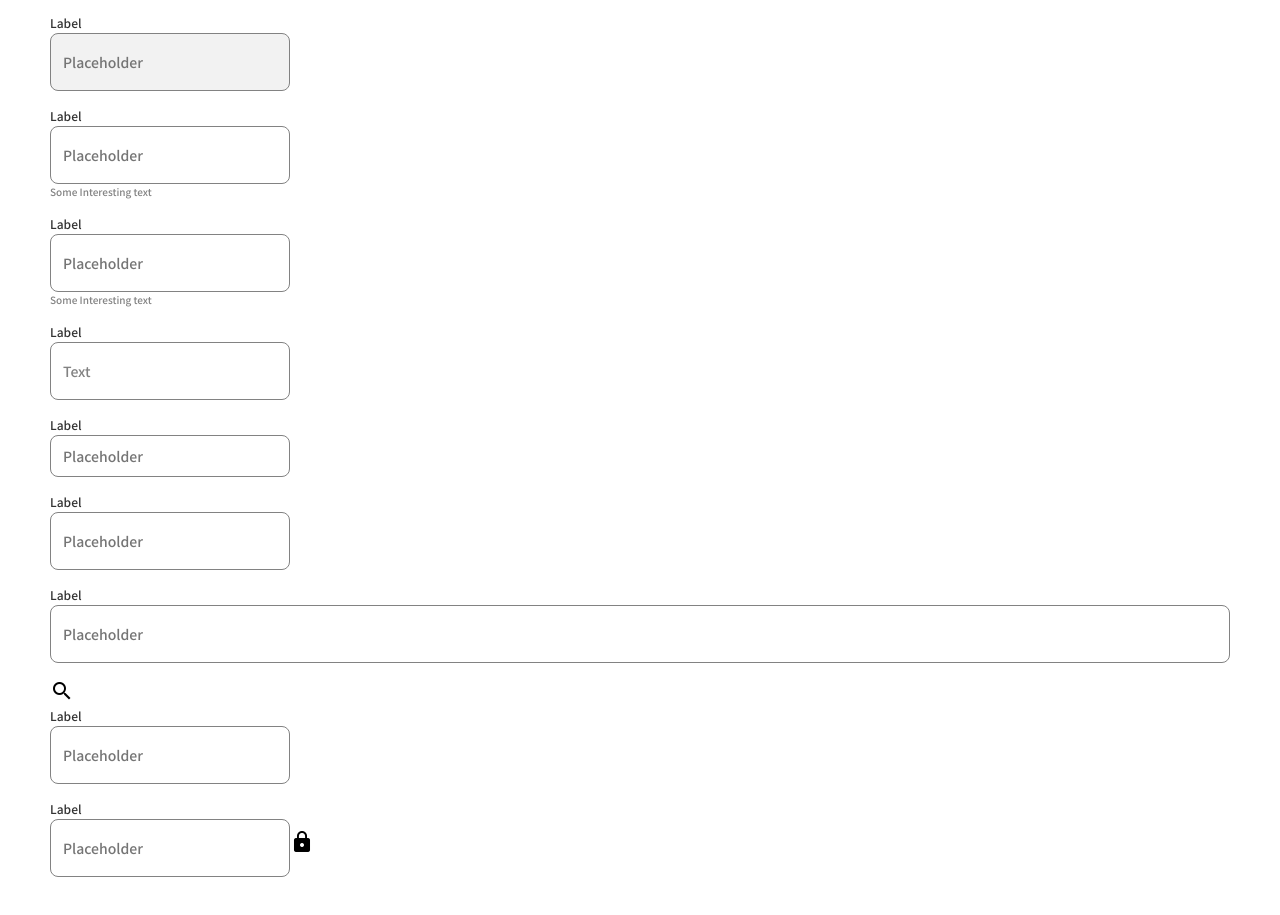
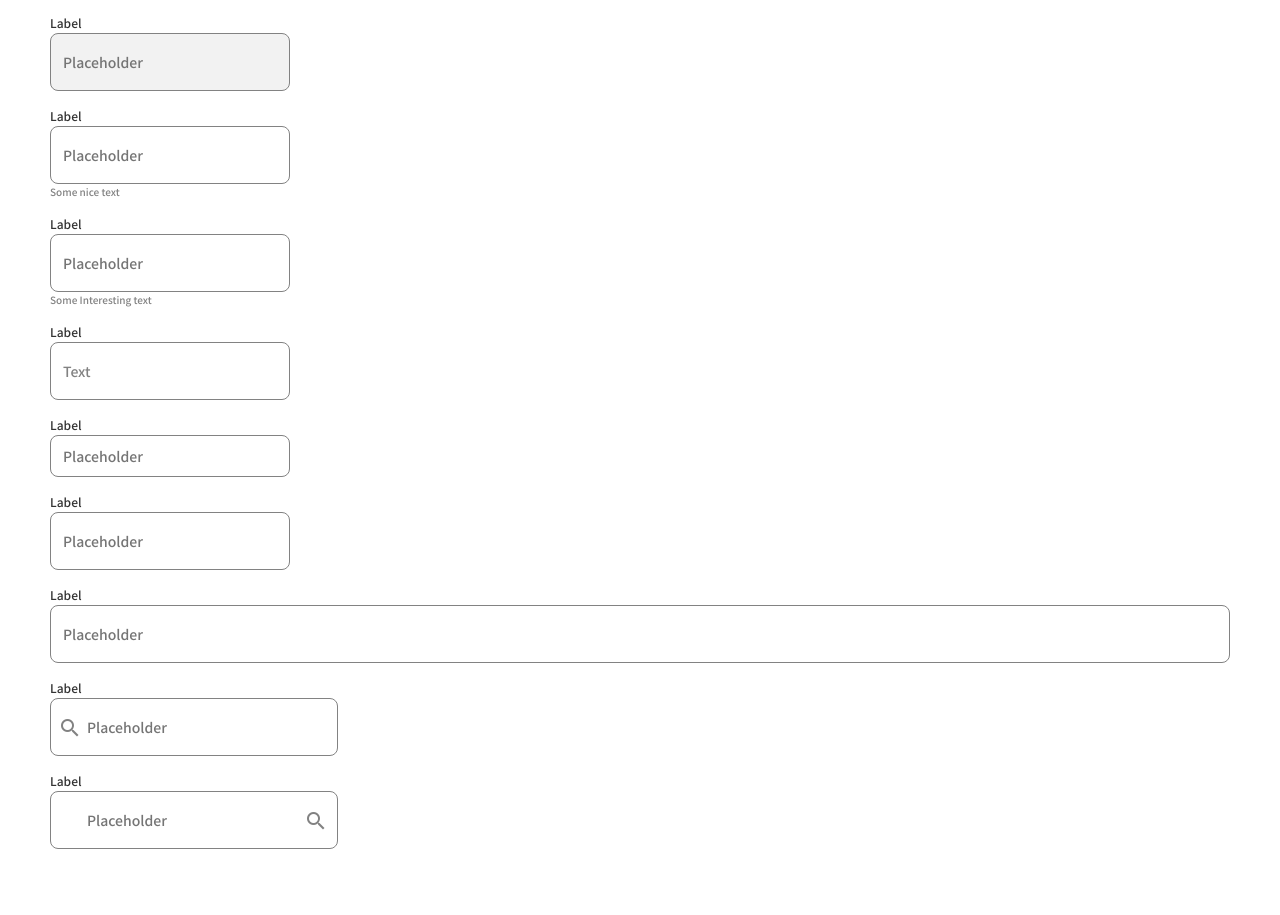
Before and after one commit to Manthan-Kuber/Input-Component-Library, a React (Create React App) app: page / in a window 1280 px wide. Shown: the part 273-1188 px from the top of the page. Built offline with nearby package versions, Linux system fonts and the light colour scheme.

Commit message:
Text area left

```diff
--- a/src/App.js
+++ b/src/App.js
@@ -11,14 +11,14 @@ function App() {
         <Input />
         <Input error />
         <Input disabled />
-        <Input helperText="Some Interesting text" />
+        <Input helperText="Some nice text" />
         <Input helperText="Some Interesting text" error />
-        <Input value='Text'/>
-        <Input size='sm'/>
-        <Input size='md'/>
+        <Input value="Text" />
+        <Input size="sm" />
+        <Input size="md" />
         <Input fullWidth />
-        <Input startIcon='search' />
-        <Input endIcon='lock' />
+        <Input startIcon="search" />
+        <Input endIcon="search" />
       </Main>
     </>
   );
--- a/src/Components/Input/Input.js
+++ b/src/Components/Input/Input.js
@@ -1,12 +1,19 @@
 import React from "react";
-import { InputContainer, StyledInput } from "./Input.styles";
+import {
+  InputContainer,
+  StyledInput,
+  StartIconSpan,
+  EndIconSpan,
+} from "./Input.styles";
 
 const Input = (props) => {
   return (
     <>
-      <InputContainer error={props.error}>
+      <InputContainer error={props.error} fullWidth={props.fullWidth}>
         {props.startIcon ? (
-          <span class="material-icons">{props.startIcon}</span>
+          <StartIconSpan className="material-icons">
+            {props.startIcon}
+          </StartIconSpan>
         ) : null}
         <label>{props.label || "Label"}</label>
         <StyledInput
@@ -17,10 +24,13 @@ const Input = (props) => {
           disabled={props.disabled}
           value={props.value}
           size={props.size}
+          startIcon={props.startIcon}
+          endIcon={props.endIcon}
+          rows = {props.rows}
         />
         {props.helperText ? <small>{props.helperText}</small> : null}
         {props.endIcon ? (
-          <span class="material-icons">{props.endIcon}</span>
+          <EndIconSpan className="material-icons">{props.endIcon}</EndIconSpan>
         ) : null}
       </InputContainer>
     </>
--- a/src/Components/Input/Input.styles.js
+++ b/src/Components/Input/Input.styles.js
@@ -3,6 +3,8 @@ import styled, { css } from "styled-components";
 export const InputContainer = styled.div`
   margin-top: 1.6rem;
   max-width: 100%;
+  position: relative;
+  width:${(props) => props.fullWidth || "fit-content" };
 
   label {
     font: 400 1.2rem "Noto Sans JP", sans-serif;
@@ -46,7 +48,7 @@ export const StyledInput = styled.input`
         default:
           return "1.8rem";
       }
-  }} 1.2rem;
+    }} ${(props) => props.startIcon || props.endIcon ? "3.6rem" : "1.2rem" } ;
   border-radius: 8px;
   border: 1px solid ${(props) => props.color || "#828282"};
   font: 500 1.4rem "Noto Sans Jp", sans-serif;
@@ -54,7 +56,6 @@ export const StyledInput = styled.input`
   outline: none;
   width: ${(props) => props.fullWidth && "100%"};
   max-width: 100%;
-
 
   &:hover {
     border-color: #333;
@@ -71,3 +72,17 @@ export const StyledInput = styled.input`
       background-color: #f2f2f2;
     `}
 `;
+
+export const StartIconSpan = styled.span`
+  position: absolute;
+  color:#828282;
+  bottom: 1.6rem;
+  left:0.8rem;
+`;
+
+export const EndIconSpan = styled.span`
+  position: absolute;
+  color:#828282;
+  bottom:1.6rem;
+  right:1rem;
+`;
```
Lines whose indentation alone changed are shown as unchanged.
